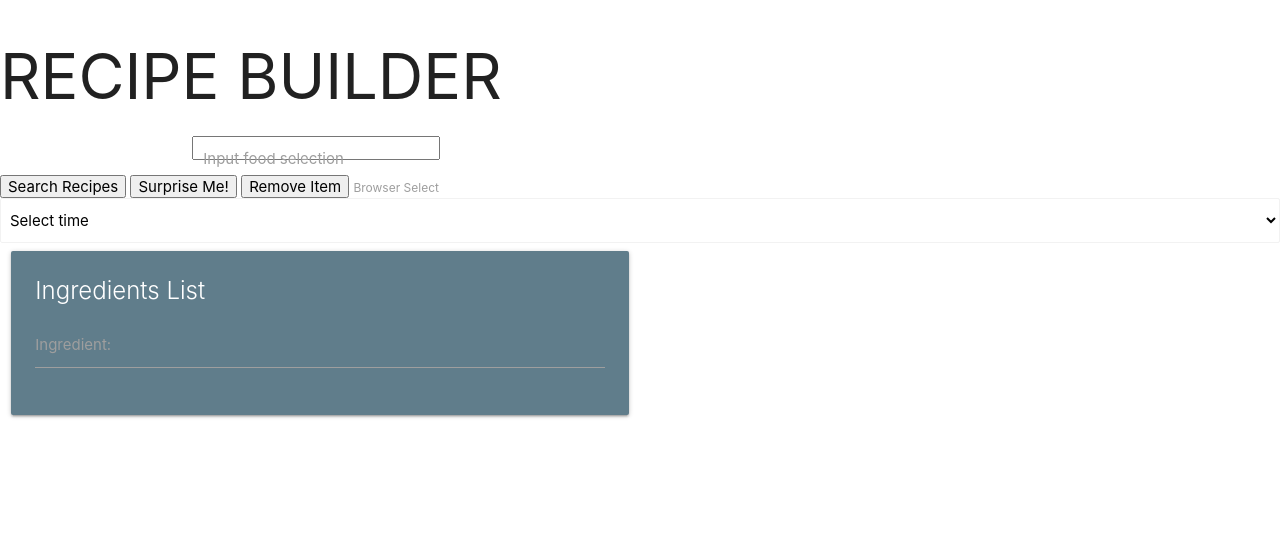
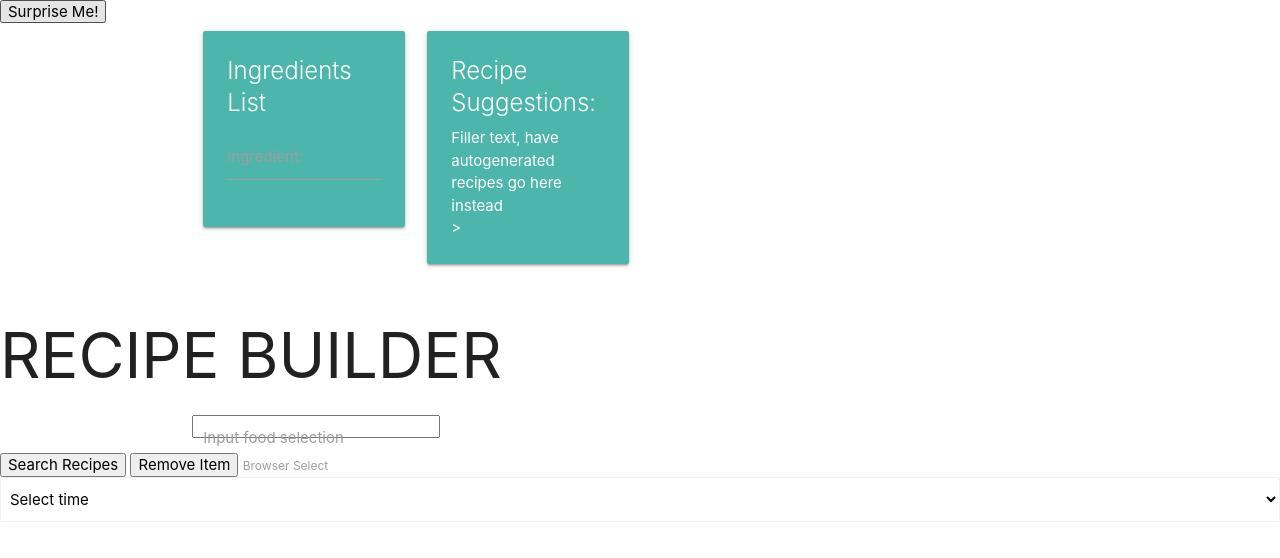
Before and after one commit to ManateeDive/manatee-dive, a plain HTML site: page index.html in a window 1280 px wide. Drawn offline with nearby package versions, Linux system fonts and the light colour scheme; files that its build step writes are made by us from their sources.

Commit message:
added grid structure to html

```diff
--- a/index.html
+++ b/index.html
@@ -12,6 +12,38 @@
 
   <body>
 
+    <header>
+
+        <button id = "surpriseRecipe">Surprise Me!</button>
+    </header>
+
+    <div class="container cardHolder">
+      <div class="row">
+          <div class="col s3">
+            <div class="card teal lighten-2">
+              <div class="card-content white-text">
+                <span class="card-title">Ingredients List</span>
+                      <div class="input-field white-text">
+                        <input type="text" id="autocomplete-input" class="autocomplete white-text">
+                        <label for="autocomplete-input">Ingredient:</label>
+                      </div>
+              </div>
+            </div>
+
+          </div>
+
+          <div class="col s3">
+            <div class="card teal lighten-2">
+              <div class="card-content white-text">
+                <span class="card-title">Recipe Suggestions:</span>
+                      <p>Filler text, have autogenerated recipes go here instead</p>>
+              </div>
+            </div>
+          </div>
+        </div>
+
+
+  </div>
     <h1>RECIPE BUILDER</h1>
   <div class="container">
     <div class="input-field col s12">
@@ -20,7 +52,7 @@
     </div>
   </div>
   <button id = "getRecipe">Search Recipes</button>
-  <button id = "surpriseRecipe">Surprise Me!</button>
+
   <button id = "removeItem">Remove Item</button>
   <label>Browser Select</label>
   <select class="browser-default">
@@ -32,19 +64,7 @@
     <option value="5">2 hours</option>
   </select>
 
-  <div class="row">
-    <div class="col s12 m6">
-      <div class="card blue-grey">
-        <div class="card-content white-text">
-          <span class="card-title">Ingredients List</span>
-                <div class="input-field">
-                  <input type="text" id="autocomplete-input" class="autocomplete">
-                  <label for="autocomplete-input">Ingredient:</label>
-                </div>
-        </div>
-      </div>
-    </div>
-  </div>
+
 
   <script src="https://cdnjs.cloudflare.com/ajax/libs/materialize/1.0.0/js/materialize.min.js"></script>
   <script src="./assets/script.js"></script>
```
